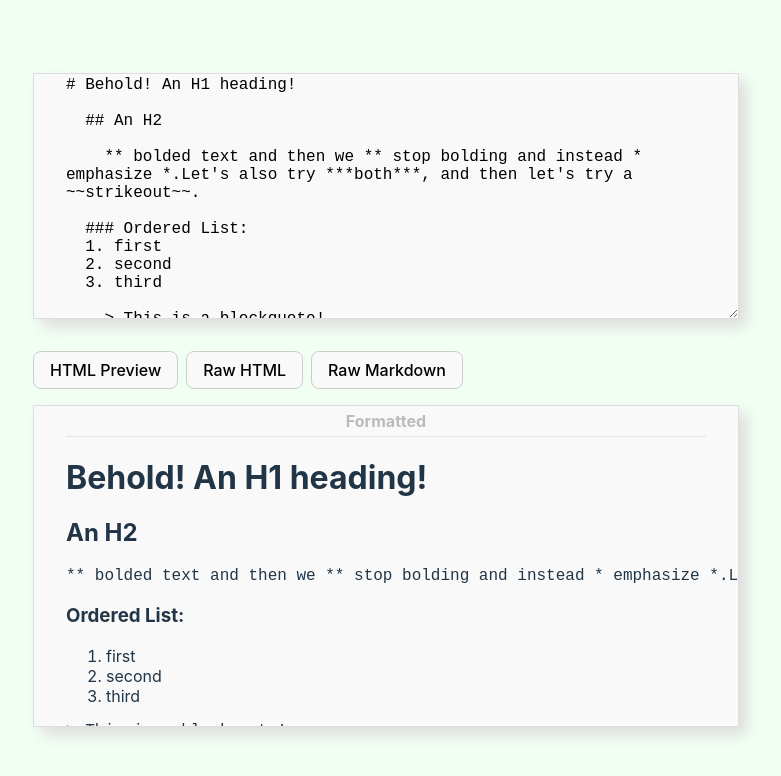
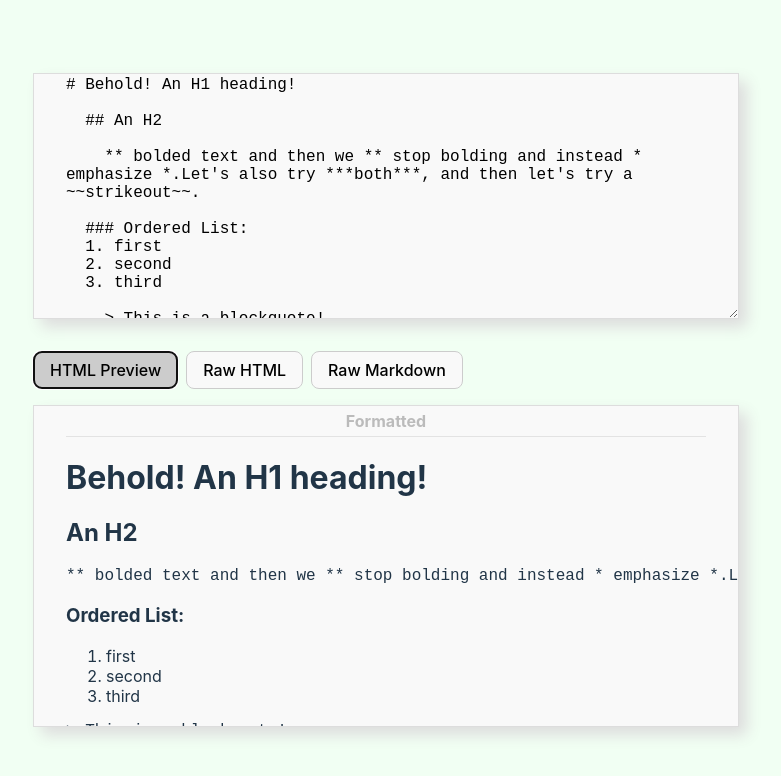
Before and after one commit to Cruduper/React-WYSIWYG-Markdown-Editor--_markdown-it_, a React (Vite) app: page / in a window 1280 px wide. Shown: the top 776 px of the page, without its empty margins (254-1035 px from the left). Built offline with nearby package versions, Linux system fonts and the light colour scheme.

Commit message:
highlights default button on page load

```diff
--- a/src/components/LiveMarkdownEditor/LiveMarkdownEditor.jsx
+++ b/src/components/LiveMarkdownEditor/LiveMarkdownEditor.jsx
@@ -1,4 +1,4 @@
-import React, { useState, useEffect} from 'react';
+import React, { useState, useEffect, useRef } from 'react';
 import MarkdownIt from 'markdown-it';
 import {demoText} from '../../data/demoText.js'
 import './LiveMarkdownEditor.scss';
@@ -10,9 +10,14 @@ const LiveMarkdownEditor = () => {
   const [htmlPreview, setHtmlPreview] = useState('');
     //TODO make viewMode load from config
   const [viewMode, setViewMode] = useState('HTML Preview'); // 'HTML Preview', 'Raw Markdown', or 'Raw HTML'
+  const defaultButtonRef = useRef(null);
 
   useEffect(() => {
     setHtmlPreview(md_it.render(demoText));
+
+    if (defaultButtonRef.current) {
+      defaultButtonRef.current.focus();
+    }
   }, [])
 
   const handleTextInputChange = (event) => {
@@ -41,7 +46,7 @@ const LiveMarkdownEditor = () => {
         className="markdown-input"
       />
       <div className="view-buttons">
-        <button onClick={() => setViewMode('HTML Preview')}>HTML Preview</button>
+        <button ref={defaultButtonRef} onClick={() => setViewMode('HTML Preview')}>HTML Preview</button>
         <button onClick={() => setViewMode('Raw HTML')}>Raw HTML</button>
         <button onClick={() => setViewMode('Raw Markdown')}>Raw Markdown</button>
       </div>
```
